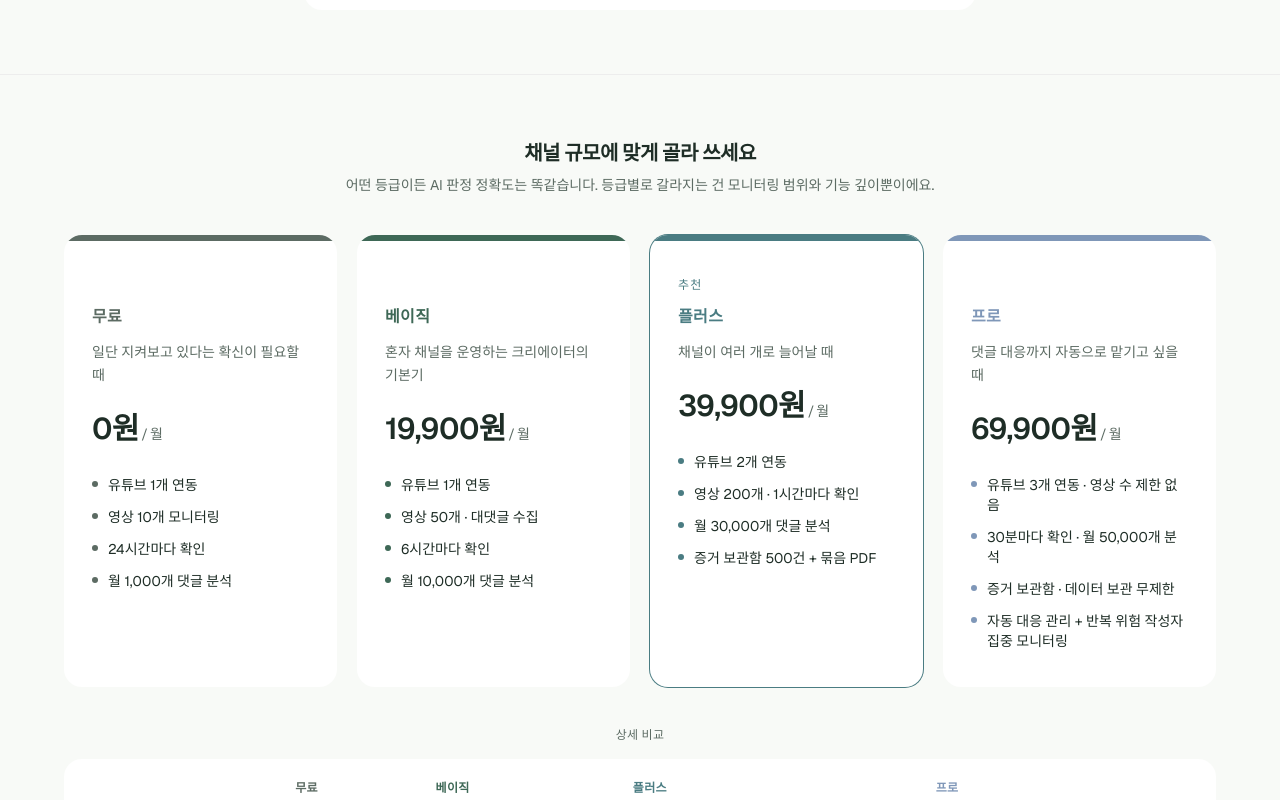
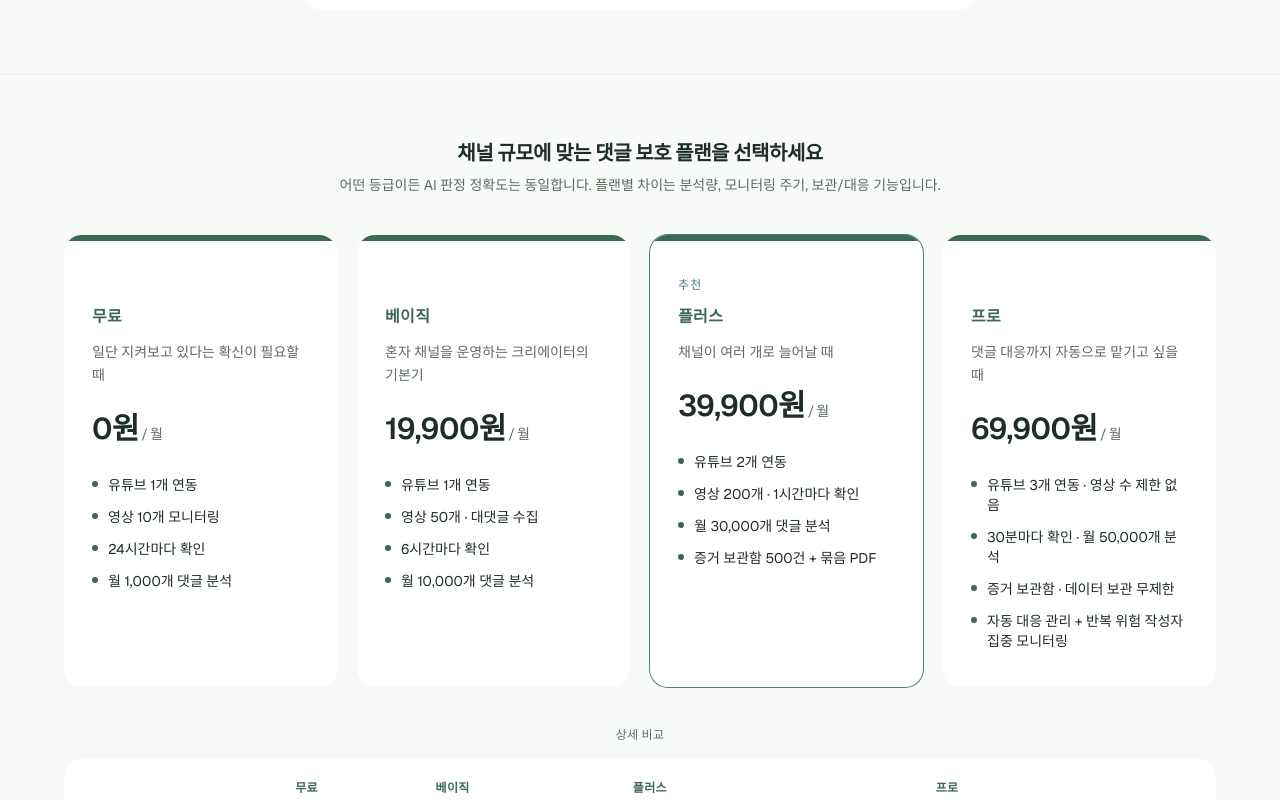
Before and after one commit to reevely7/Reevely, a Next.js app: page / in a window 1280 px wide. Shown: the part 1380-2180 px from the top of the page. Built offline with nearby package versions, Linux system fonts and the light colour scheme; no server answers.

Commit message:
feat: 요금제 카드 색상 통일 및 결제 안내 문구 갱신

```diff
--- a/src/app/page.tsx
+++ b/src/app/page.tsx
@@ -180,8 +180,7 @@ export default async function LandingPage({
               className="h-12 w-auto px-10 text-base"
             />
             <p className="text-xs text-muted-foreground">
-              결제 기능은 아직 준비 중입니다. 지금 가입하면 정식 출시 때
-              가장 먼저 안내드릴게요.
+              지금 가입하면 정식 출시 시 가장 먼저 안내드립니다.
             </p>
           </div>
         </div>
--- a/src/components/landing/pricing-table.tsx
+++ b/src/components/landing/pricing-table.tsx
@@ -9,8 +9,6 @@ type Plan = {
   tagline: string;
   price: string;
   highlights: string[];
-  accentClass: string;
-  textAccentClass: string;
   recommended?: boolean;
 };
 
@@ -20,24 +18,18 @@ const PLANS: Plan[] = [
     tagline: "일단 지켜보고 있다는 확신이 필요할 때",
     price: "0원",
     highlights: FREE_PLAN_HIGHLIGHTS,
-    accentClass: "bg-muted-foreground",
-    textAccentClass: "text-muted-foreground",
   },
   {
     name: "베이직",
     tagline: "혼자 채널을 운영하는 크리에이터의 기본기",
     price: "19,900원",
     highlights: PLAN_HIGHLIGHTS.basic,
-    accentClass: "bg-primary",
-    textAccentClass: "text-primary",
   },
   {
     name: "플러스",
     tagline: "채널이 여러 개로 늘어날 때",
     price: "39,900원",
     highlights: PLAN_HIGHLIGHTS.plus,
-    accentClass: "bg-chart-5",
-    textAccentClass: "text-chart-5",
     recommended: true,
   },
   {
@@ -45,8 +37,6 @@ const PLANS: Plan[] = [
     tagline: "댓글 대응까지 자동으로 맡기고 싶을 때",
     price: "69,900원",
     highlights: PLAN_HIGHLIGHTS.pro,
-    accentClass: "bg-[#7f97b8]",
-    textAccentClass: "text-[#7f97b8]",
   },
 ];
 
@@ -119,11 +109,11 @@ export function PricingTable() {
     <div>
       <div className="mb-10 text-center">
         <h2 className="mb-2 text-xl font-semibold tracking-tight text-foreground">
-          채널 규모에 맞게 골라 쓰세요
+          채널 규모에 맞는 댓글 보호 플랜을 선택하세요
         </h2>
         <p className="text-sm text-muted-foreground">
-          어떤 등급이든 AI 판정 정확도는 똑같습니다. 등급별로 갈라지는 건
-          모니터링 범위와 기능 깊이뿐이에요.
+          어떤 등급이든 AI 판정 정확도는 동일합니다. 플랜별 차이는 분석량,
+          모니터링 주기, 보관/대응 기능입니다.
         </p>
       </div>
 
@@ -135,7 +125,7 @@ export function PricingTable() {
               plan.recommended ? "ring-1 ring-chart-5" : ""
             }`}
           >
-            <div className={`h-1.5 w-full ${plan.accentClass}`} />
+            <div className="h-1.5 w-full bg-primary" />
             <div className="flex flex-1 flex-col px-7 py-9">
               {plan.recommended ? (
                 <p className="mb-3 font-mono text-xs tracking-widest text-chart-5 uppercase">
@@ -144,9 +134,7 @@ export function PricingTable() {
               ) : (
                 <p className="mb-3 h-[16px]" aria-hidden />
               )}
-              <p
-                className={`text-base font-semibold tracking-wide uppercase ${plan.textAccentClass}`}
-              >
+              <p className="text-base font-semibold tracking-wide uppercase text-primary">
                 {plan.name}
               </p>
               <p className="mt-3 text-sm leading-relaxed text-muted-foreground">
@@ -167,7 +155,7 @@ export function PricingTable() {
                 {plan.highlights.map((highlight) => (
                   <li key={highlight} className="flex items-start gap-2.5">
                     <span
-                      className={`mt-1.5 size-1.5 shrink-0 rounded-full ${plan.accentClass}`}
+                      className="mt-1.5 size-1.5 shrink-0 rounded-full bg-primary"
                       aria-hidden
                     />
                     {highlight}
@@ -202,9 +190,7 @@ export function PlanComparisonTable() {
               </th>
               {PLANS.map((plan) => (
                 <th key={plan.name} scope="col" className="px-5 py-4 align-bottom">
-                  <span
-                    className={`text-xs font-semibold tracking-wide uppercase ${plan.textAccentClass}`}
-                  >
+                  <span className="text-xs font-semibold tracking-wide uppercase text-primary">
                     {plan.name}
                   </span>
                 </th>
```
